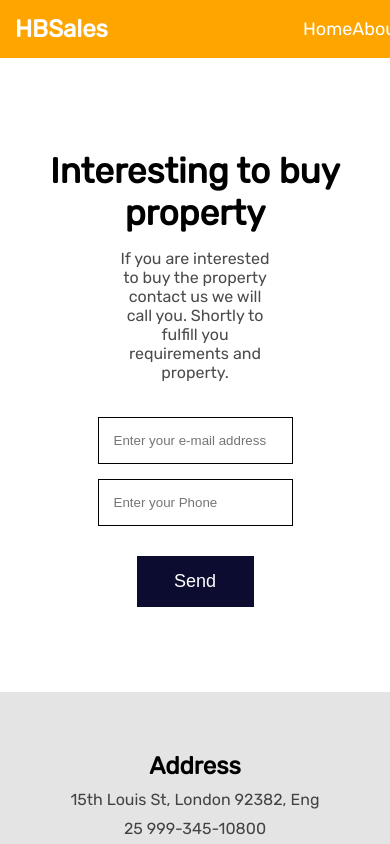
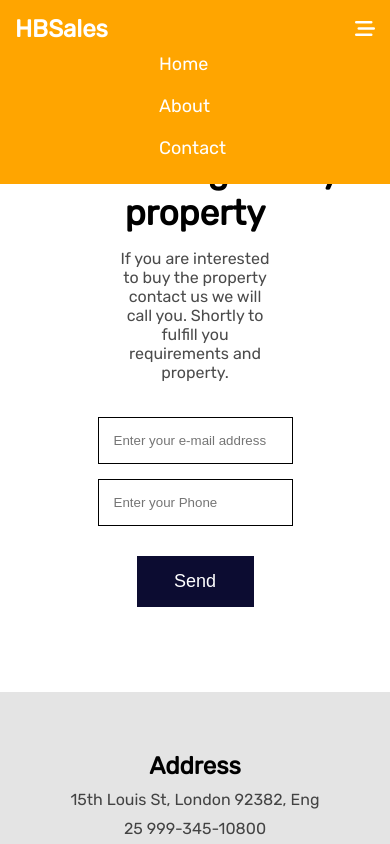
Before and after one commit to Hebaade/HBSales-react-landingPage, a React (Vite) app: page /contact in a window 390 px wide. Shown: the top 844 px of the page. Built offline with nearby package versions, Linux system fonts and the light colour scheme.

Commit message:
first commit

```diff
--- a/src/App.css
+++ b/src/App.css
@@ -50,6 +50,38 @@ nav ul li a:hover {
     cursor: pointer;
 }
 
+.fa-bars-staggered {
+    font-size: 20px;
+    color: white;
+    display: none;
+    cursor: pointer;
+}
+
+@media(max-width:767px) {
+    .fa-bars-staggered{
+     display: inline-block;
+    }
+    header div{
+        width: 100%;
+        display: flex;
+        align-items: center;
+        justify-content: space-between;
+    }
+     header {
+        flex-direction: column;
+        justify-content: center;
+    }
+
+    nav ul {
+        flex-direction: column;
+    }
+    #ul li{
+        margin: 10px 0;
+    }
+}
+.display{
+    display: none;
+}
 #landing {
     margin-top: 50px;
     background-color: orange;
@@ -86,20 +118,20 @@ nav ul li a:hover {
     width: 80%;
 }
 
-#landing button, .Get,.send {
+#landing button, .Get, .send {
     padding: 15px 30px;
     margin: 15px;
     cursor: pointer;
     font-size: 18px;
 }
 
-.btn-buy, .Get,.send {
+.btn-buy, .Get, .send {
     background-color: rgb(12, 12, 49);
     border: 0;
     color: white;
 }
 
-.btn-buy:hover, .Get:hover,.send:hover {
+.btn-buy:hover, .Get:hover, .send:hover {
     background-color: rgb(21, 21, 83);
 }
 
@@ -272,24 +304,28 @@ footer li:hover, .fa-brands:hover {
 }
 
 @media(max-width:767px) {
-    .aboutProperty{
+    .aboutProperty {
         flex-direction: column;
     }
+
     .aboutProperty>div {
         width: 100%;
     }
 }
-.input{
+
+.input {
     padding: 15px;
     width: 30%;
     outline: 0;
     border: 1px solid black;
 }
-.input:focus{
+
+.input:focus {
     border: 2px solid rgb(24, 24, 68);
 }
-@media(max-width:768px){
-    .input{
+
+@media(max-width:768px) {
+    .input {
         width: 50%;
     }
 }
--- a/src/Components/Navbar.jsx
+++ b/src/Components/Navbar.jsx
@@ -2,11 +2,19 @@ import { Link } from "react-router-dom";
 
 
 export default function Navbar() {
+
+
+  const Click = () => {
+    document.getElementById("ul").classList.toggle("display");
+  }
   return (
     <header>
-      <h2>HBSales</h2>
+      <div>
+        <h2>HBSales</h2>
+        <i className="fa-solid fa-bars-staggered" onClick={()=>Click()}></i>
+      </div>
       <nav>
-        <ul>
+        <ul id="ul" className="">
           <li>
             <Link to="/">Home</Link>
           </li>
```
